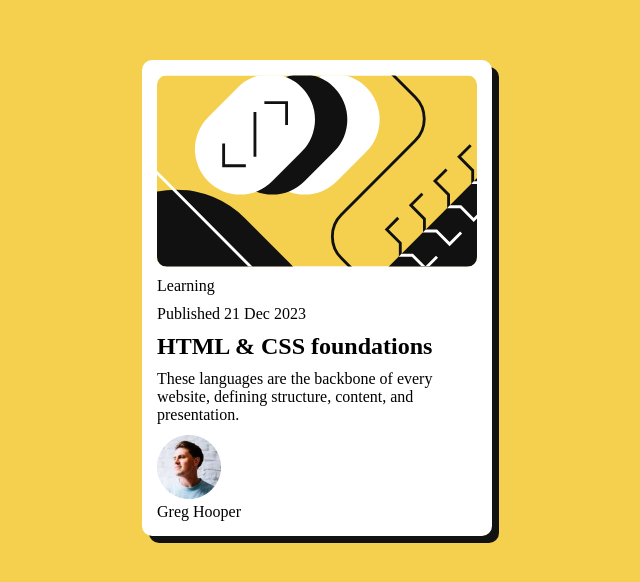
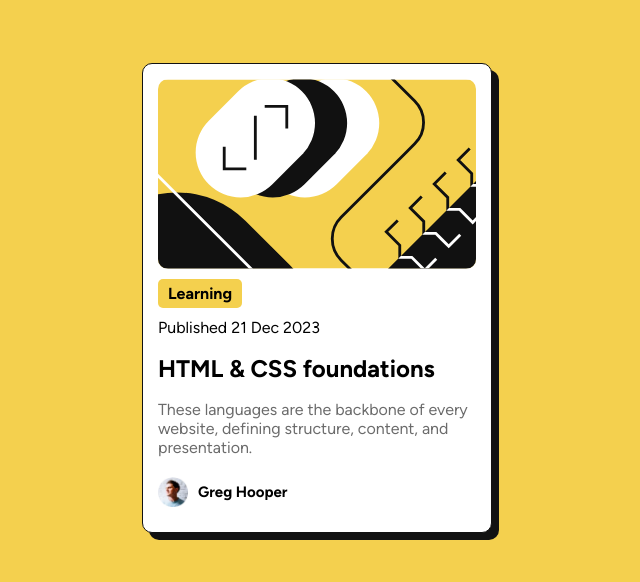
Before and after one commit to CUD07/Blog-Preview-Card, a plain HTML site: page index.html in a window 1280 px wide. Shown: the part 102-684 px from the top of the page, without its empty margins (323-963 px from the left). Drawn offline with Linux system fonts and the light colour scheme.

Commit message:
finished project

```diff
--- a/style.css
+++ b/style.css
@@ -3,6 +3,12 @@
     margin: 0;
     padding: 0;
     box-sizing: border-box;
+}
+
+@font-face
+{
+    font-family: 'figtree';
+    src: url('/assets/fonts/Figtree-VariableFont_wght.ttf');
 }
 
 :root
@@ -23,6 +29,7 @@ body
     display: flex;
     justify-content: center;
     align-items: center;
+    font-family: 'figtree';
 }
 
 .card-cont
@@ -38,6 +45,7 @@ body
     justify-content: center;
     align-items: flex-start;
     gap: 10px;
+    border: 1px solid var(--dark-gray);
 }
 
 
@@ -60,3 +68,57 @@ body
 }
 
 /* The contents of the card  */
+
+.tag
+{
+    background: var(--accent);
+    font-weight: bold;
+    padding: 5px 10px;
+    border-radius: 5px;
+}
+
+.title
+{
+    font-weight: bolder;
+    padding: 7px 0;
+    transition: .5s;
+    cursor: pointer;
+}
+
+.title:hover
+{
+    color: var(--accent);
+    transition: .5s;
+}
+
+article
+{
+    color: var(--light-gray);
+}
+
+.profile
+{
+    padding: 10px 0;
+    display: flex;
+    justify-content: center;
+    align-items: center;
+    font-weight: bold;
+    gap: 10px;
+}
+
+.profile-img
+{
+    width: 30px;
+    height: 30px;
+}
+
+.profile-img img
+{
+    width: 100%;
+    height: 100%;
+}
+
+.author
+{
+    font-size: 15px;
+}
```
Also changed, not shown: Screenshot.jpg (added), 2 other files.
